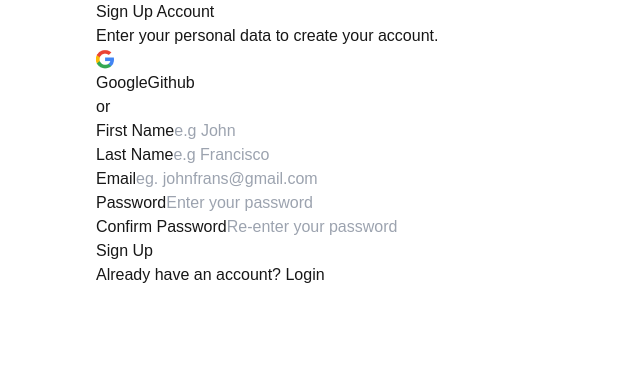
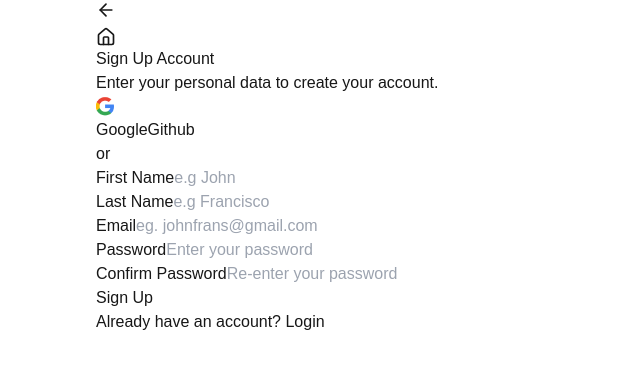
Before and after one commit to Abdullah-ui/mymi, a Next.js app: page /signup in a window 1280 px wide. Shown: the top 368 px of the page, without its empty margins (0-640 px from the left). Built offline with nearby package versions, Linux system fonts and the light colour scheme; no server answers.

Commit message:
feat: add navigation buttons and improve layout in login and signup pages

```diff
--- a/src/app/signup/page.js
+++ b/src/app/signup/page.js
@@ -1,17 +1,48 @@
-"use client"
-import React from 'react'
-import Introduction from './components/Introduction';
-import SignupForm from './components/SignupForm';
+"use client";
+import React from "react";
+import Link from "next/link";
+import Introduction from "./components/Introduction";
+import SignupForm from "./components/SignupForm";
+import { ArrowLeft, Home } from "lucide-react";
+import { useRouter } from "next/navigation";
 
 const page = () => {
-    return (
-      <section className="flex items-center justify-center h-[95vh] md:h-screen max-sm:mt-28 max-sm:mb-28">
-        <div className="flex flex-col items-center bg-black bg-opacity-50 w-full max-sm:max-w-full max-w-[600px] md:w-[75%] lg:w-[60%] xl:w-[50%] py-10 rounded-tr-xl rounded-2xl">
-              <Introduction />
-              <SignupForm />
+  const router = useRouter();
+  const handleBack = () => {
+    try {
+      router.back();
+    } catch (error) {
+      console.error("Error navigating back:", error);
+    }
+  };
+
+  return (
+    <div className="relative">
+      <div className="absolute top-4 left-0 flex space-x-2 z-10">
+        <button
+          onClick={handleBack}
+          className="flex items-center justify-center w-10 h-10 bg-white bg-opacity-20 hover:bg-opacity-30 rounded-full backdrop-blur-sm transition-all duration-200 text-white hover:scale-105"
+          aria-label="Go back"
+        >
+          <ArrowLeft size={20} />
+        </button>
+        <Link
+          href="/home"
+          className="flex items-center justify-center w-10 h-10 bg-white bg-opacity-20 hover:bg-opacity-30 rounded-full backdrop-blur-sm transition-all duration-200 text-white hover:scale-105"
+          aria-label="Go home"
+        >
+          <Home size={20} />
+        </Link>
+      </div>
+
+      <section className="flex items-center justify-center h-[85vh] md:h-screen">
+        <div className="flex flex-col items-center bg-black bg-opacity-50 w-[85%] max-w-[600px] md:w-[65%] lg:w-[48%] py-10 rounded-tr-xl rounded-2xl backdrop-blur-sm">
+          <Introduction />
+          <SignupForm />
         </div>
-    </section>
-      );
-}
+      </section>
+    </div>
+  );
+};
 
-export default page
+export default page;
```
Also changed, not shown: src/app/include/Footer.jsx (+86 -18 lines), src/app/login/page.js (+34 -3 lines).
